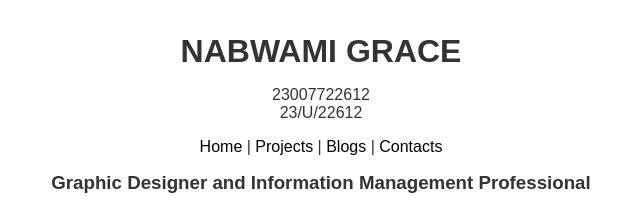
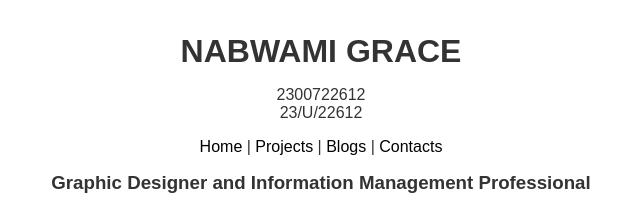
Before and after one commit to scof256/scof256.github.io, a plain HTML site: page index.html in a window 1280 px wide. Shown: the top 217 px of the page, 319-959 px from the left. Drawn offline with Linux system fonts and the light colour scheme.

Commit message:
Update index.html

```diff
--- a/index.html
+++ b/index.html
@@ -71,7 +71,7 @@
     <div class="header-container">
         <!-- The id="top" allows the "Back to Top" link to work -->
         <h1 id="top">NABWAMI GRACE</h1>
-        <p>23007722612<br>23/U/22612</p>
+        <p>2300722612<br>23/U/22612</p>
         <p>
             <a href="#top">Home</a> |
             <a href="#main-content">Projects</a> |
```
